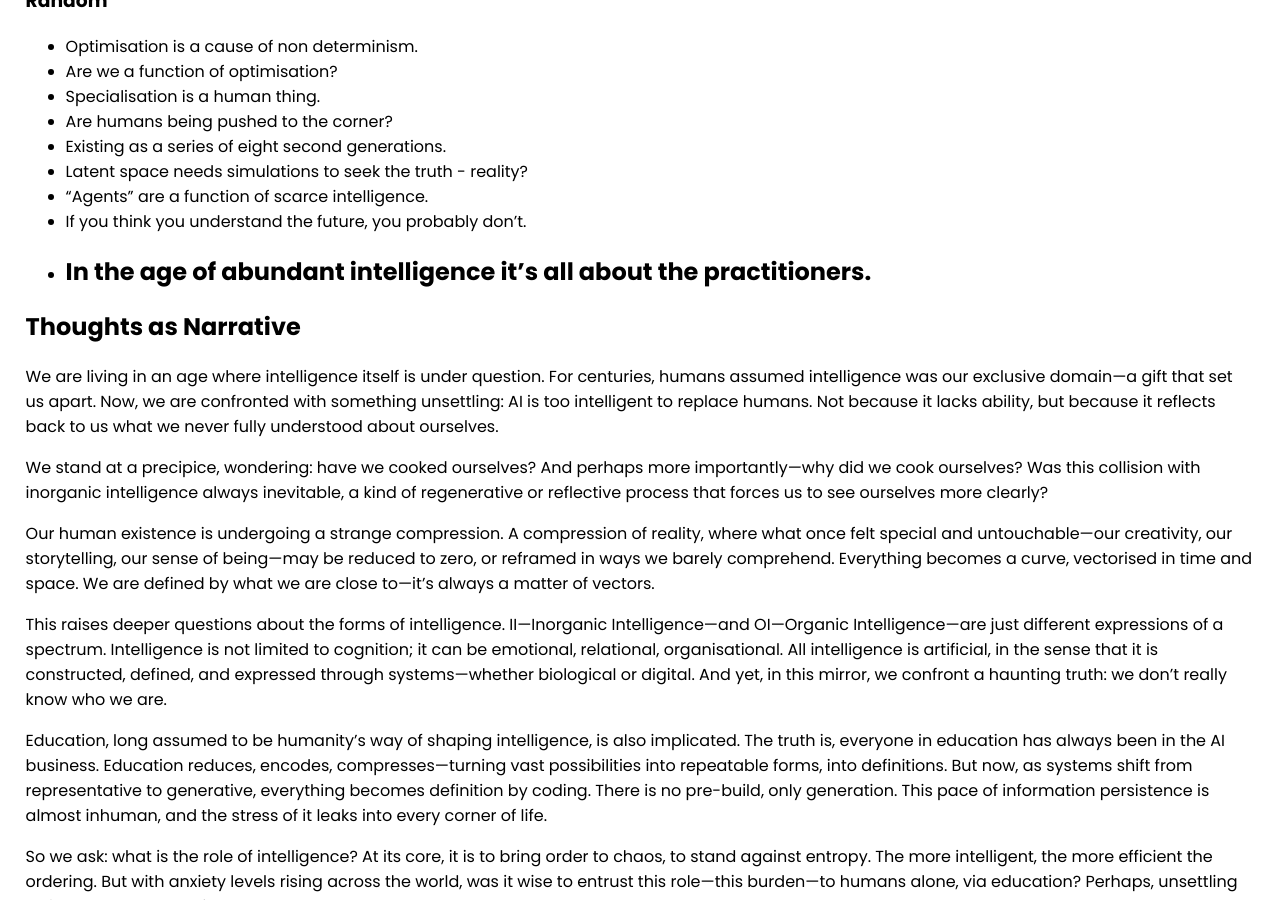
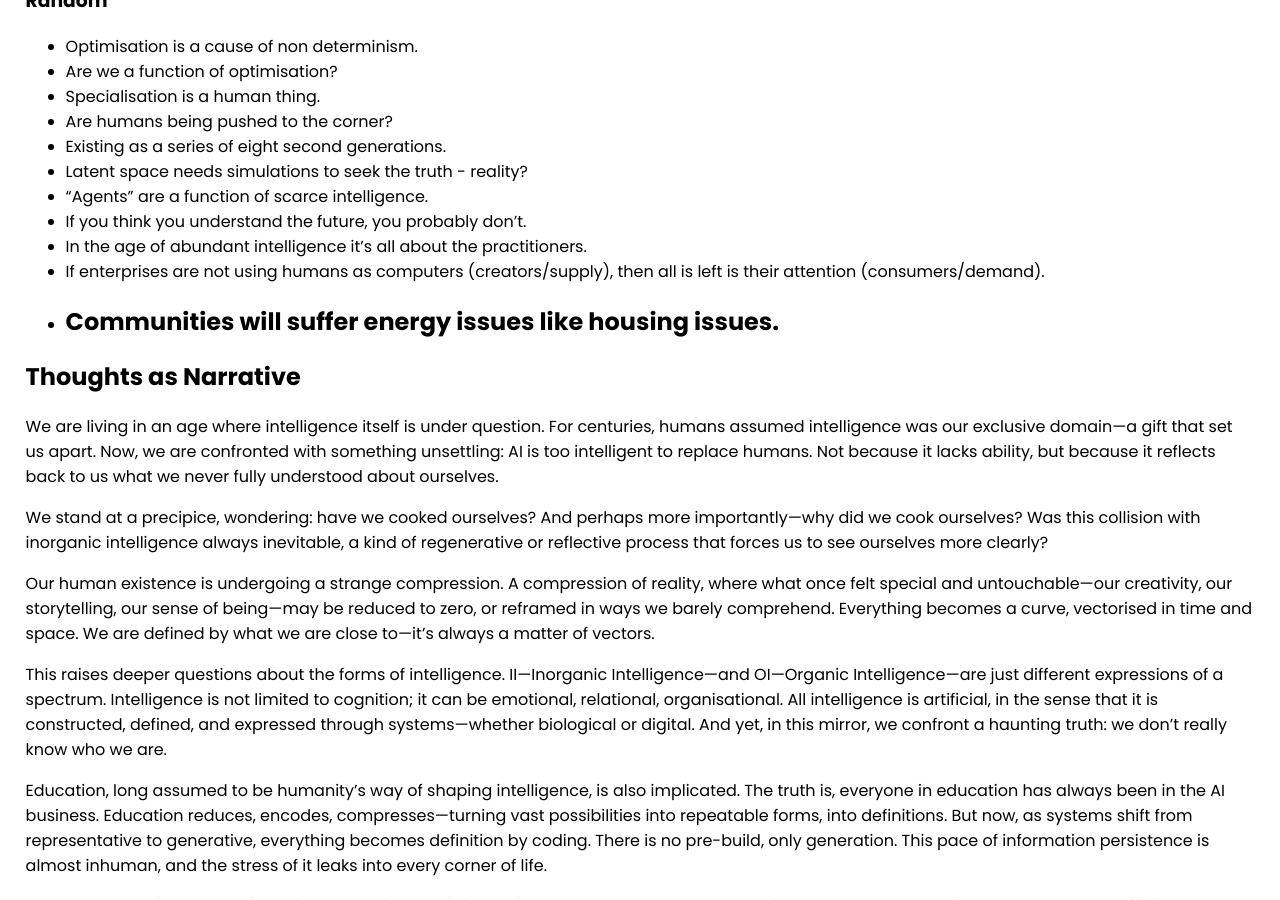
Before and after one commit to selfdriven-foundation/selfdriven-ai, a Jekyll site: the page built from docs/pages/thoughts.md, in a window 1280 px wide and 900 px high, scrolled down 1675 px. Built offline with Jekyll 4.4.1, drawn with Linux system fonts in a browser that asks for light colours.

Commit message:
Update thoughts.md

```diff
--- a/docs/pages/thoughts.md
+++ b/docs/pages/thoughts.md
@@ -72,6 +72,8 @@
 - "Agents" are a function of scarce intelligence.
 - If you think you understand the future, you probably don’t.
 - In the age of abundant intelligence it’s all about the practitioners.
+- If enterprises are not using humans as computers (creators/supply), then all is left is their attention (consumers/demand).
+- Communities will suffer energy issues like housing issues.
 ---
 
 ## Thoughts as Narrative
```
